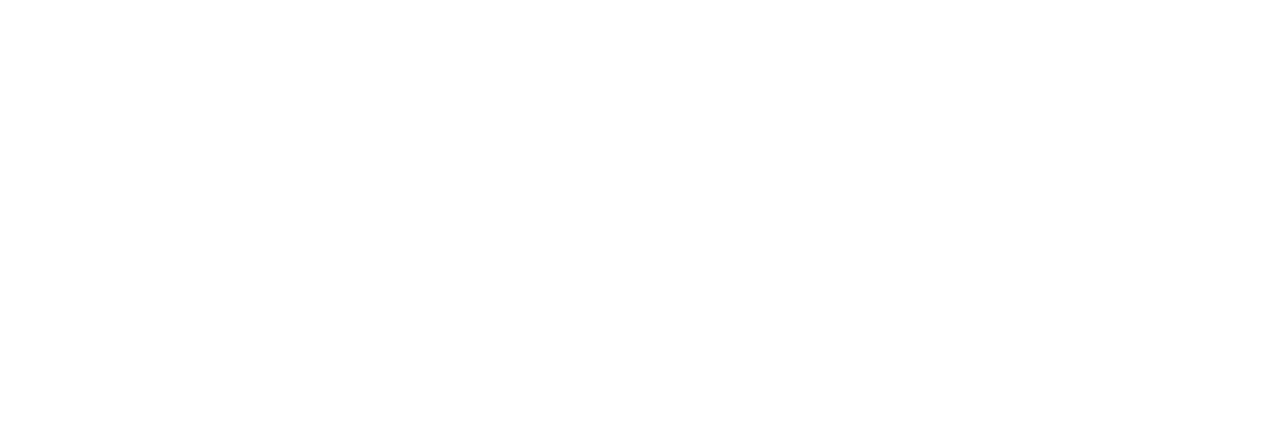
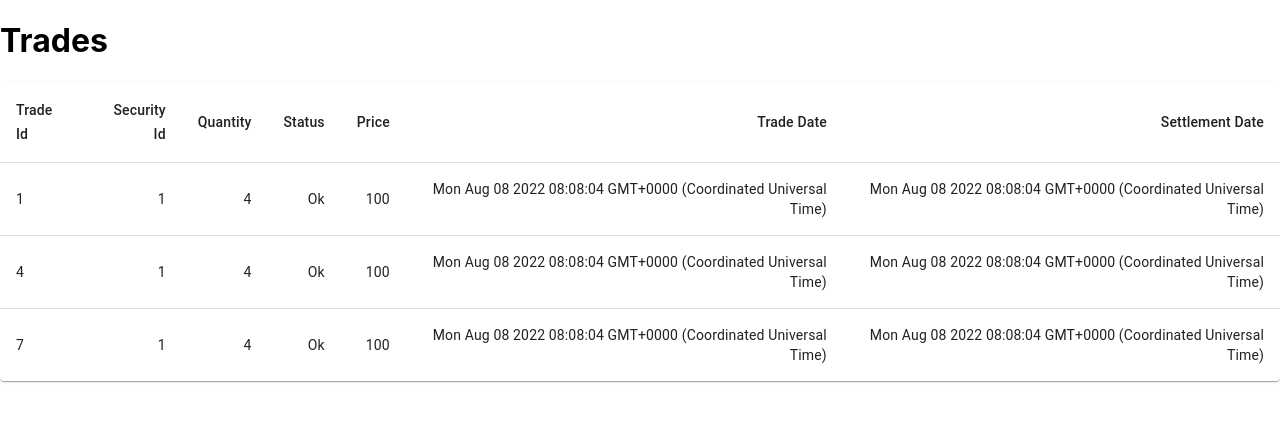
Before and after one commit to prakharsan/dbCodingChallenge-frontend, a React (Create React App) app: page /trades/1 in a window 1280 px wide. Before the commit this address had no page. Shown: the top 422 px of the page. Built offline with nearby package versions, Linux system fonts and the light colour scheme.

Commit message:
Trade tables fully functioning

```diff
--- a/package.json
+++ b/package.json
@@ -11,6 +11,7 @@
     "@testing-library/user-event": "^12.8.3",
     "axios": "^0.21.1",
     "cors": "^2.8.5",
+    "date-fns": "^2.29.1",
     "react": "^17.0.2",
     "react-bootstrap": "^2.5.0",
     "react-dom": "^17.0.2",
--- a/src/App.jsx
+++ b/src/App.jsx
@@ -2,6 +2,7 @@
 import { BrowserRouter as Router, Route, Routes } from "react-router-dom";
 import Login from './screens/Login';
 import Books from './screens/Books';
+import Trades from './screens/Trades';
 
 const App = () => {
   return (
@@ -9,6 +10,7 @@
     <Routes>
       <Route path="/" element={<Login />} />
       <Route path="/books" element={<Books />} />
+      <Route path="/trades/:bookId" element={<Trades />} />
     </Routes>
   </Router>
   );
--- a/src/components/card.jsx
+++ b/src/components/card.jsx
@@ -3,8 +3,10 @@
 import CardContent from '@mui/material/CardContent';
 import Button from '@mui/material/Button';
 import Typography from '@mui/material/Typography';
+import { useNavigate } from "react-router-dom";
 
 export default function BookCard(props) {
+  const navigate = useNavigate();
   return (
     <Card sx={{ minWidth: 275 }} variant="outlined">
       <CardContent>
@@ -14,7 +16,7 @@
         <Typography variant="h3" component="div">
           {props.bookName}
         </Typography>
-        <Button variant="contained" size="small">View Trades</Button>
+        <Button variant="contained" size="small" onClick={() => navigate(`/trades/${props.bookId}`)}>View Trades</Button>
       </CardContent>
     </Card>
   );
--- /dev/null
+++ b/src/components/tradeTable.jsx
@@ -0,0 +1,47 @@
+import * as React from 'react';
+import Table from '@mui/material/Table';
+import TableBody from '@mui/material/TableBody';
+import TableCell from '@mui/material/TableCell';
+import TableContainer from '@mui/material/TableContainer';
+import TableHead from '@mui/material/TableHead';
+import TableRow from '@mui/material/TableRow';
+import Paper from '@mui/material/Paper';
+
+export default function BasicTable(props) {
+  return (
+    <TableContainer component={Paper}>
+        {console.log('This is basic table props', props)}
+      <Table sx={{ minWidth: 650 }} aria-label="simple table">
+        <TableHead>
+          <TableRow>
+            <TableCell>Trade Id</TableCell>
+            <TableCell align="right">Security Id</TableCell>
+            <TableCell align="right">Quantity</TableCell>
+            <TableCell align="right">Status</TableCell>
+            <TableCell align="right">Price</TableCell>
+            <TableCell align="right">Trade Date</TableCell>
+            <TableCell align="right">Settlement Date</TableCell>
+          </TableRow>
+        </TableHead>
+        <TableBody>
+          {props.data.map((row, i) => (
+            <TableRow
+              key={row.id}
+              sx={{ '&:last-child td, &:last-child th': { border: 0 } }}
+            >
+              <TableCell component="th" scope="row">
+                {row.id}
+              </TableCell>
+              <TableCell align="right">{row.securityId}</TableCell>
+              <TableCell align="right">{row.quantity}</TableCell>
+              <TableCell align="right">{row.status}</TableCell>
+              <TableCell align="right">{row.price}</TableCell>
+              <TableCell align="right">{row.tradeDate.toString()}</TableCell>
+              <TableCell align="right">{row.settlementDate.toString()}</TableCell>
+            </TableRow>
+          ))}
+        </TableBody>
+      </Table>
+    </TableContainer>
+  );
+}
--- /dev/null
+++ b/src/screens/Trades.jsx
@@ -0,0 +1,145 @@
+import React, { useEffect, useState } from 'react';
+import { useParams } from 'react-router-dom';
+import BasicTable from '../components/tradeTable';
+
+const Trades = () => {
+  const params = useParams();
+  const arr = [];
+  const [data, setData] = useState();
+
+  const database = [
+    {
+        id: "1",
+        bookId: "1",
+        counterPartyId: "1",
+        securityId: "1",
+        quantity: "4",
+        status: "Ok",
+        price: "100",
+        buy_sell: "100",
+        tradeDate: new Date(),
+        settlementDate: new Date()
+    },
+    {
+        id: "2",
+        bookId: "2",
+        counterPartyId: "1",
+        securityId: "1",
+        quantity: "4",
+        status: "Ok",
+        price: "100",
+        buy_sell: "100",
+        tradeDate: new Date(),
+        settlementDate: new Date()
+    },
+    {
+        id: "3",
+        bookId: "3",
+        counterPartyId: "1",
+        securityId: "1",
+        quantity: "4",
+        status: "Ok",
+        price: "100",
+        buy_sell: "100",
+        tradeDate: new Date(),
+        settlementDate: new Date()
+    },
+    {
+        id: "4",
+        bookId: "1",
+        counterPartyId: "1",
+        securityId: "1",
+        quantity: "4",
+        status: "Ok",
+        price: "100",
+        buy_sell: "100",
+        tradeDate: new Date(),
+        settlementDate: new Date()
+    },
+    {
+        id: "5",
+        bookId: "2",
+        counterPartyId: "1",
+        securityId: "1",
+        quantity: "4",
+        status: "Ok",
+        price: "100",
+        buy_sell: "100",
+        tradeDate: new Date(),
+        settlementDate: new Date()
+    },
+    {
+        id: "6",
+        bookId: "3",
+        counterPartyId: "1",
+        securityId: "1",
+        quantity: "4",
+        status: "Ok",
+        price: "100",
+        buy_sell: "100",
+        tradeDate: new Date(),
+        settlementDate: new Date()
+    },
+    {
+        id: "7",
+        bookId: "1",
+        counterPartyId: "1",
+        securityId: "1",
+        quantity: "4",
+        status: "Ok",
+        price: "100",
+        buy_sell: "100",
+        tradeDate: new Date(),
+        settlementDate: new Date()
+    },
+    {
+        id: "8",
+        bookId: "2",
+        counterPartyId: "1",
+        securityId: "1",
+        quantity: "4",
+        status: "Ok",
+        price: "100",
+        buy_sell: "100",
+        tradeDate: new Date(),
+        settlementDate: new Date()
+    },
+    {
+        id: "9",
+        bookId: "3",
+        counterPartyId: "1",
+        securityId: "1",
+        quantity: "4",
+        status: "Ok",
+        price: "100",
+        buy_sell: "100",
+        tradeDate: new Date(),
+        settlementDate: new Date()
+    }
+  ];
+
+  async function formatData() {
+    database.map((data, i) => {
+        if(data.bookId === params.bookId){
+            console.log('hoiiii', data.bookId);
+            arr.push(data);
+        }
+    })
+  }
+
+  useEffect(() => {
+    formatData().then(() => {setData(arr)})
+  }, [params.bookId])
+
+  return (
+    <div>
+        <h1>Trades</h1>
+        {console.log('This is formated data', arr)}
+        {console.log('This is formated data2', data)}
+        { data === undefined && <h1>Loading...</h1>}
+        { data !== undefined && <BasicTable data={data}/> }
+    </div>
+  )
+}
+
+export default Trades
```
Also changed, not shown: 1 other file (tests, documents, lock files or other folders).
